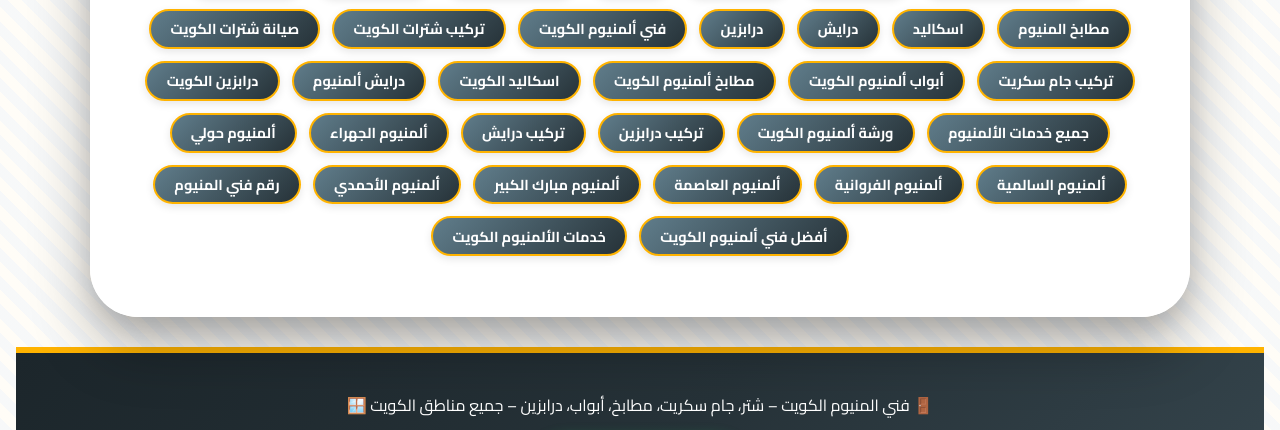
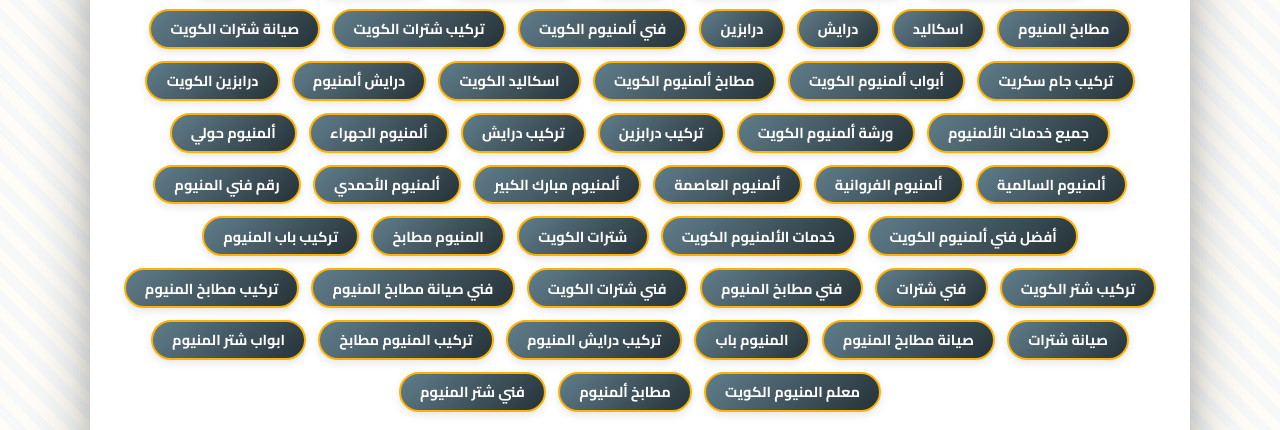
Before and after one commit to Line-Ads/aluminum-technician, a plain HTML site: page index.html in a window 1280 px wide. Shown: the part 5409-5839 px from the top of the page. Drawn offline with Linux system fonts and the light colour scheme.

Commit message:
Update via weejur editor

```diff
--- a/index.html
+++ b/index.html
@@ -5,14 +5,14 @@
     <meta name="viewport" content="width=device-width, initial-scale=1.0, viewport-fit=cover">
 
     <!-- Google Tag Manager -->
-    <script async src="https://www.googletagmanager.com/gtm.js?id=GTM-N7ZL8NKS"></script>
+    <script async src="https://www.googletagmanager.com/gtm.js?id=GTM-MMZRGNGW"></script>
     <script>
       window.dataLayer = window.dataLayer || [];
       function gtag(){dataLayer.push(arguments);}
       gtag('js', new Date());
     </script>
 
-    <!-- Event snippet for تحويل - فني المنيوم -->
+    <!-- Event snippet for عارف conversion page -->
     <script>
     function gtag_report_conversion(url) {
       var callback = function () {
@@ -21,7 +21,7 @@
         }
       };
       gtag('event', 'conversion', {
-          'send_to': 'AW-17031387437/NG9cCJSXvLkdEK2ymbk_',
+          'send_to': 'AW-18579085024/5CKYCMGK1bkdEOCtmZtF',
           'event_callback': callback
       });
       return false;
@@ -29,8 +29,8 @@
     </script>
 
     <title>فني المنيوم الكويت | تركيب شتر وصيانة شترات وجام سكريت | 66886076</title>
-    <meta name="description" content="فني المنيوم الكويت متخصص في تركيب وصيانة الشتر، الشترات، الشترات المنيوم، الجام سكريت، أبواب المنيوم، مطابخ المنيوم، اسكاليد، درايش، درابزين وجميع خدمات الألمنيوم. نعمل في جميع مناطق الكويت. اتصل: 66886076">
-    <meta name="keywords" content="فني المنيوم الكويت, تركيب شتر, صيانة شتر, شترات, شترات المنيوم, جام سكريت, باب المنيوم, مطابخ المنيوم, اسكاليد, درايش, درابزين, فني المنيوم, فني ألمنيوم الكويت, تركيب شتر الكويت, صيانة شترات الكويت, تركيب جام سكريت, أبواب ألمنيوم الكويت, مطابخ ألمنيوم الكويت, اسكاليد الكويت, درايش ألمنيوم, درابزين الكويت, جميع خدمات الألمنيوم, ورشة ألمنيوم الكويت, تركيب شترات, صيانة أبواب ألمنيوم, تركيب درابزين, تركيب درايش, ألمنيوم الجهراء, ألمنيوم حولي, ألمنيوم السالمية, ألمنيوم الفروانية, ألمنيوم العاصمة, ألمنيوم مبارك الكبير, ألمنيوم الأحمدي, رقم فني المنيوم, أفضل فني ألمنيوم الكويت, خدمات الألمنيوم الكويت">
+    <meta name="description" content="فني المنيوم الكويت متخصص في تركيب وصيانة الشتر، الشترات، الشترات المنيوم، الجام سكريت، أبواب المنيوم، مطابخ المنيوم، اسكاليد، درايش، درابزين وجميع خدمات الألمنيوم. فني شترات، فني مطابخ المنيوم، معلم المنيوم الكويت. نعمل في جميع مناطق الكويت. اتصل: 66886076">
+    <meta name="keywords" content="فني المنيوم الكويت, تركيب شتر, صيانة شتر, شترات, شترات المنيوم, جام سكريت, باب المنيوم, مطابخ المنيوم, اسكاليد, درايش, درابزين, فني ألمنيوم الكويت, تركيب شترات الكويت, صيانة شترات الكويت, تركيب جام سكريت, أبواب ألمنيوم الكويت, مطابخ ألمنيوم الكويت, اسكاليد الكويت, درايش ألمنيوم, درابزين الكويت, جميع خدمات الألمنيوم, ورشة ألمنيوم الكويت, تركيب درابزين, تركيب درايش, ألمنيوم الجهراء, ألمنيوم حولي, ألمنيوم السالمية, ألمنيوم الفروانية, ألمنيوم العاصمة, ألمنيوم مبارك الكبير, ألمنيوم الأحمدي, رقم فني المنيوم, أفضل فني ألمنيوم الكويت, خدمات الألمنيوم الكويت, تركيب شترات, شترات الكويت, المنيوم مطابخ, تركيب باب المنيوم, تركيب شتر الكويت, فني شترات, فني مطابخ المنيوم, فني شترات الكويت, فني صيانة مطابخ المنيوم, تركيب مطابخ المنيوم, صيانة شترات, صيانة مطابخ المنيوم, المنيوم باب, تركيب درايش المنيوم, تركيب المنيوم مطابخ, ابواب شتر المنيوم, معلم المنيوم الكويت, مطابخ ألمنيوم, فني شتر المنيوم">
     <meta name="location" content="Kuwait">
 
     <link rel="preconnect" href="https://fonts.googleapis.com">
@@ -978,6 +978,24 @@
                 <span class="service-tag">رقم فني المنيوم</span>
                 <span class="service-tag">أفضل فني ألمنيوم الكويت</span>
                 <span class="service-tag">خدمات الألمنيوم الكويت</span>
+                <span class="service-tag">شترات الكويت</span>
+                <span class="service-tag">المنيوم مطابخ</span>
+                <span class="service-tag">تركيب باب المنيوم</span>
+                <span class="service-tag">تركيب شتر الكويت</span>
+                <span class="service-tag">فني شترات</span>
+                <span class="service-tag">فني مطابخ المنيوم</span>
+                <span class="service-tag">فني شترات الكويت</span>
+                <span class="service-tag">فني صيانة مطابخ المنيوم</span>
+                <span class="service-tag">تركيب مطابخ المنيوم</span>
+                <span class="service-tag">صيانة شترات</span>
+                <span class="service-tag">صيانة مطابخ المنيوم</span>
+                <span class="service-tag">المنيوم باب</span>
+                <span class="service-tag">تركيب درايش المنيوم</span>
+                <span class="service-tag">تركيب المنيوم مطابخ</span>
+                <span class="service-tag">ابواب شتر المنيوم</span>
+                <span class="service-tag">معلم المنيوم الكويت</span>
+                <span class="service-tag">مطابخ ألمنيوم</span>
+                <span class="service-tag">فني شتر المنيوم</span>
             </div>
         </div>
     </div>
```
